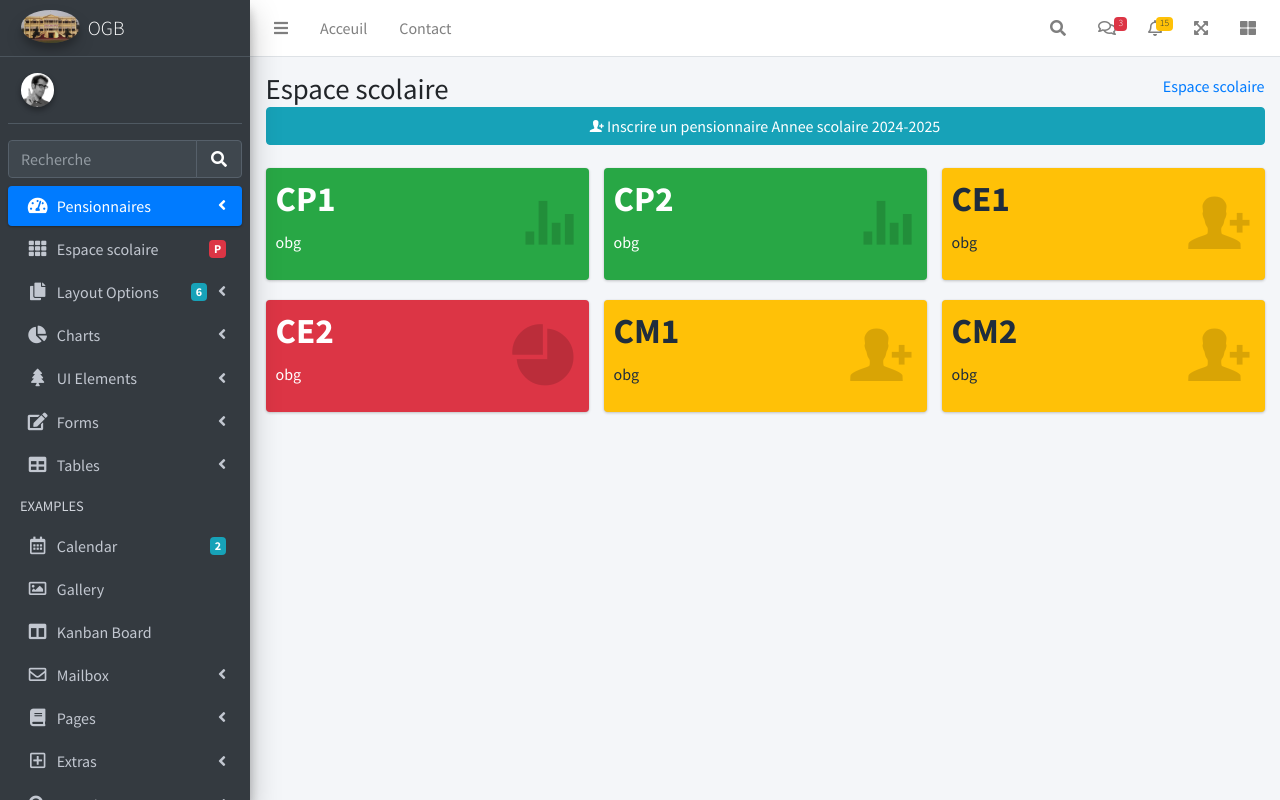
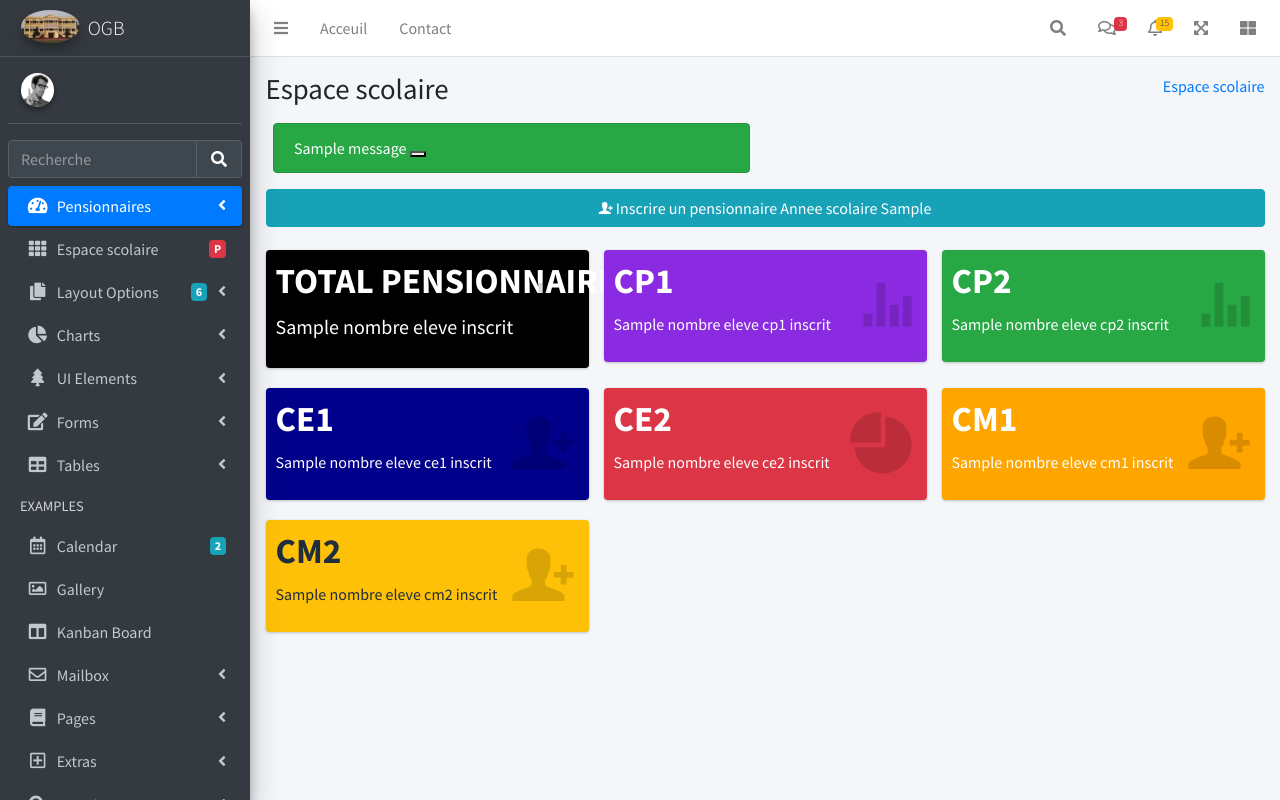
Before and after one commit to Alidouwarma09/OGB_BASE, a Django app: template Personnel/templates/espace_scolaire/index.html in a window 1280 px wide. Run offline with Django 5.2, Linux system fonts and the light colour scheme; the template is opened without the code that fills it: most values are stand-ins (such as "Sample title", 1, 10 or a date in 2020); one stand-in notice (Sample message) is shown; some libraries are stand-ins or nearby versions.

Commit message:
inscription 2

```diff
--- a/Personnel/templates/espace_scolaire/index.html
+++ b/Personnel/templates/espace_scolaire/index.html
@@ -15,6 +15,16 @@
                     <div class="row mb-2">
                         <div class="col-sm-6">
                             <h1 class="m-0">Espace scolaire</h1>
+                            {% if messages %}
+                                <div class="container mt-3">
+                                    {% for message in messages %}
+                                        <div class="alert alert-{{ message.tags }} alert-dismissible fade show" role="alert">
+                                            {{ message }}
+                                            <button type="button" class="btn-close" data-bs-dismiss="alert" aria-label="Close"></button>
+                                        </div>
+                                    {% endfor %}
+                                </div>
+                            {% endif %}
                         </div>
                         <div class="col-sm-6">
                             <ol class="breadcrumb float-sm-right">
@@ -23,7 +33,7 @@
                         </div>
                         <div class="col-lg-12 col-6">
                             <button class="btn btn-info" style="width: 100%" data-toggle="modal" data-target="#modalInscription">
-                                <i class="ion ion-person-add"></i> Inscrire un pensionnaire Annee  scolaire 2024-2025
+                                <i class="ion ion-person-add"></i> Inscrire un pensionnaire Annee  scolaire {{ annee_scolaire }}
                             </button>
                         </div>
                     </div>
@@ -35,11 +45,25 @@
                     <div class="row">
                         <div class="col-lg-4 col-6">
                             <!-- small box -->
-                            <div class="small-box bg-success">
+                            <div class="small-box bg-black">
+                                <div class="inner">
+                                    <h3>TOTAL PENSIONNAIRE<sup style="font-size: 20px"></sup></h3>
+
+                                    <p style="font-size: 20px">{{ nombre_eleve }} inscrit</p>
+
+                                </div>
+                                <div class="icon">
+                                    <i class="ion ion-stats-bars"></i>
+                                </div>
+                            </div>
+                        </div>
+                        <div class="col-lg-4 col-6">
+                            <!-- small box -->
+                            <div class="small-box text-white" style="background-color: blueviolet">
                                 <div class="inner">
                                     <h3>CP1<sup style="font-size: 20px"></sup></h3>
 
-                                    <p>obg</p>
+                                    <p>{{ nombre_eleve_cp1 }} inscrit</p>
 
                                 </div>
                                 <div class="icon">
@@ -51,11 +75,11 @@
                         <!-- ./col -->
                         <div class="col-lg-4 col-6">
                             <!-- small box -->
-                            <div class="small-box bg-success">
+                            <div class="small-box bg-success text-white">
                                 <div class="inner">
                                     <h3>CP2<sup style="font-size: 20px"></sup></h3>
 
-                                    <p>obg</p>
+                                    <p>{{ nombre_eleve_cp2 }} inscrit</p>
 
                                 </div>
                                 <div class="icon">
@@ -66,11 +90,11 @@
                         <!-- ./col -->
                         <div class="col-lg-4 col-6">
                             <!-- small box -->
-                            <div class="small-box bg-warning">
+                            <div class="small-box text-white" style="background-color: darkblue">
                                 <div class="inner">
                                     <h3>CE1</h3>
 
-                                    <p>obg</p>
+                                    <p>{{ nombre_eleve_ce1 }} inscrit</p>
 
                                 </div>
                                 <div class="icon">
@@ -81,11 +105,11 @@
                         <!-- ./col -->
                         <div class="col-lg-4 col-6">
                             <!-- small box -->
-                            <div class="small-box bg-danger">
+                            <div class="small-box bg-danger text-white">
                                 <div class="inner">
                                     <h3>CE2</h3>
 
-                                    <p>obg</p>
+                                    <p>{{ nombre_eleve_ce2 }} inscrit</p>
 
                                 </div>
                                 <div class="icon">
@@ -95,11 +119,11 @@
                         </div>
                         <div class="col-lg-4 col-6">
                             <!-- small box -->
-                            <div class="small-box bg-warning">
+                            <div class="small-box text-white" style="background-color: orange">
                                 <div class="inner">
                                     <h3>CM1</h3>
 
-                                    <p>obg</p>
+                                    <p>{{ nombre_eleve_cm1 }} inscrit</p>
 
                                 </div>
                                 <div class="icon">
@@ -109,11 +133,11 @@
                         </div>
                         <div class="col-lg-4 col-6">
                             <!-- small box -->
-                            <div class="small-box bg-warning">
+                            <div class="small-box bg-warning text-white">
                                 <div class="inner">
                                     <h3>CM2</h3>
 
-                                    <p>obg</p>
+                                    <p>{{ nombre_eleve_cm2 }} inscrit</p>
                                 </div>
                                 <div class="icon">
                                     <i class="ion ion-person-add"></i>
@@ -121,7 +145,6 @@
                             </div>
                         </div>
 
-                        <!-- ./col -->
                     </div>
                 </div>
             </section>
@@ -130,8 +153,10 @@
         <div class="modal fade" id="modalInscription" tabindex="-1" role="dialog" aria-labelledby="modalInscriptionLabel" aria-hidden="true">
             <div class="modal-dialog" role="document">
                 <div class="modal-content">
+
+
                     <div class="modal-header">
-                        <h5 class="modal-title" id="modalInscriptionLabel">Inscription d'un pensionnaire</h5>
+                        <h5 class="modal-title" id="modalInscriptionLabel">Inscription d'un pensionnaire {{ annee_scolaire }}</h5>
                         <button type="button" class="close" data-dismiss="modal" aria-label="Close">
                             <span aria-hidden="true">&times;</span>
                         </button>
@@ -141,12 +166,16 @@
                             {% csrf_token %}
                             <div class="form-group">
                                 <label for="pensionnaire">Pensionnaire</label>
-                                <select class="form-control select2" id="pensionnaire" name="pensionnaire_id" style="width: 100%" required>
+                                <select class="form-control selectpicker" id="pensionnaire" name="pensionnaire_id"
+                                        data-live-search="true" style="width: 100%;" required>
+                                    {% for pensionnaire in pensionnaires %}
+                                        <option value="{{ pensionnaire.id }}">
+                                            {{ pensionnaire.nom_enfant }} {{ pensionnaire.prenom_enfant }}
+                                        </option>
+                                    {% endfor %}
                                 </select>
+                            </div>
 
-
-
-                            </div>
 
                             <div class="form-group">
                                 <label for="classe_inscrit">Classe</label>
@@ -159,7 +188,7 @@
                                     <option value="CM2">CM2</option>
                                 </select>
                             </div>
-                            <button style="width: 100%" type="submit" class="btn btn-primary">Soumettre</button>
+                            <button style="width: 100%" type="submit" class="btn btn-primary">Inscrire</button>
                         </form>
                     </div>
                 </div>
@@ -168,56 +197,31 @@
     </div>
 
     </body>
+
     <script>
-        $('#pensionnaire').select2({
-            placeholder: "Recherchez un pensionnaire",
-            minimumInputLength: 0, // Permet de charger les résultats dès l'ouverture
-            ajax: {
-                url: "{% url 'Personnel:pensionnaires_autocomplete' %}",
-                dataType: 'json',
-                delay: 250,
-                data: function (params) {
-                    return {
-                        term: params.term || '' // Si aucun texte n'est saisi, renvoie tous les résultats
-                    };
-                },
-                processResults: function (data) {
-                    return {
-                        results: data.results
-                    };
-                },
-                cache: true
-            }
+        $(document).ready(function() {
+            $('#pensionnaire').selectpicker();
+
+            // Exemple : Charger les options dynamiquement
+            $('#pensionnaire').on('show.bs.select', function() {
+                $.ajax({
+                    url: "{% url 'Personnel:rechercher_pensionnaires' %}",
+                    data: { q: '' },
+                    success: function(data) {
+                        $('#pensionnaire').empty();
+                        data.results.forEach(function(item) {
+                            $('#pensionnaire').append(new Option(item.text, item.id));
+                        });
+                        $('#pensionnaire').selectpicker('refresh');
+                    }
+                });
+            });
         });
-
-
-
     </script>
     <script>
-        function getCookie(name) {
-            let cookieValue = null;
-            if (document.cookie && document.cookie !== '') {
-                const cookies = document.cookie.split(';');
-                for (let i = 0; i < cookies.length; i++) {
-                    const cookie = cookies[i].trim();
-                    if (cookie.substring(0, name.length + 1) === (name + '=')) {
-                        cookieValue = decodeURIComponent(cookie.substring(name.length + 1));
-                        break;
-                    }
-                }
-            }
-            return cookieValue;
-        }
-        const csrftoken = getCookie('csrftoken');
-
-        $.ajaxSetup({
-            beforeSend: function (xhr, settings) {
-                if (!/^http:.*/.test(settings.url) && !/^https:.*/.test(settings.url)) {
-                    xhr.setRequestHeader("X-CSRFToken", csrftoken);
-                }
-            }
+        $(document).ready(function() {
+            $('.selectpicker').selectpicker();
         });
     </script>
 
-
 {% endblock %}
--- a/Personnel/urls.py
+++ b/Personnel/urls.py
@@ -7,7 +7,7 @@ urlpatterns = [
     path('enregistrer_pensionnaire/', views.enregistrer_pensionnaire, name='enregistrer_pensionnaire'),
     path('espace_scolaire/', views.espace_scolaire, name='espace_scolaire'),
     path('inscription_scolaire/', views.inscription_scolaire, name='inscription_scolaire'),
-    path('pensionnaires-autocomplete/', views.pensionnaires_autocomplete, name='pensionnaires_autocomplete'),
+    path('rechercher_pensionnaires/', views.rechercher_pensionnaires, name='rechercher_pensionnaires'),
     path('liste_pensionnaire/', views.liste_pensionnaire, name='liste_pensionnaire'),
     path('enregistrer_pensionnaire_et_pere/', views.enregistrer_pensionnaire_et_pere, name='enregistrer_info'),
     path('details_pensionnaire/<int:pensionnaire_id>/', views.details_pensionnaire, name='details_pensionnaires'),
--- a/templates/base.html
+++ b/templates/base.html
@@ -16,9 +16,10 @@
     <link rel="stylesheet" href="{% static 'plugins/bootstrap4-duallistbox/bootstrap-duallistbox.min.css' %}">
     <link rel="stylesheet" href="{% static 'plugins/dropzone/min/dropzone.min.css' %}">
     <link rel="stylesheet" href="{% static 'dist/css/adminlte.min.css' %}">
+    <link href="https://cdn.jsdelivr.net/npm/bootstrap-select@1.13.18/dist/css/bootstrap-select.min.css" rel="stylesheet">
+
 
     <link rel="stylesheet" href="https://fonts.googleapis.com/css?family=Source+Sans+Pro:300,400,400i,700&display=fallback">
-    <!-- Font Awesome -->
     <link rel="stylesheet" href="{% static 'plugins/fontawesome-free/css/all.min.css' %}">
     <link rel="stylesheet" href="{% static 'plugins/tempusdominus-bootstrap-4/css/tempusdominus-bootstrap-4.min.css' %}">
 
@@ -32,11 +33,6 @@
     <link rel="stylesheet" href="{% static 'plugins/datatables-buttons/css/buttons.bootstrap4.min.css' %}">
     <!-- Ionicons -->
     <link rel="stylesheet" href="https://code.ionicframework.com/ionicons/2.0.1/css/ionicons.min.css">
-    <!-- Select2 CSS -->
-    <link href="https://cdnjs.cloudflare.com/ajax/libs/select2/4.0.13/css/select2.min.css" rel="stylesheet"/>
-
-    <!-- Select2 JS -->
-
 </head>
 
 {% block content %}{% endblock %}
@@ -65,9 +61,8 @@
 <script src="{% static 'plugins/bs-stepper/js/bs-stepper.min.js' %}"></script>
 <script src="{% static 'plugins/dropzone/min/dropzone.min.js' %}"></script>
 <script src="{% static 'dist/js/adminlte.min.js' %}"></script>
-<script src="https://cdnjs.cloudflare.com/ajax/libs/select2/4.1.0-beta.1/js/select2.min.js"></script>
-<script src="https://code.jquery.com/jquery-3.6.0.min.js"></script>
-<script src="https://cdnjs.cloudflare.com/ajax/libs/select2/4.0.13/js/select2.min.js"></script>
+<script src="https://cdn.jsdelivr.net/npm/bootstrap@4.6.2/dist/js/bootstrap.min.js"></script>
+<script src="https://cdn.jsdelivr.net/npm/bootstrap-select@1.13.18/dist/js/bootstrap-select.min.js"></script>
 
 
 
```
Also changed, not shown: Model/models.py (+15 -7 lines), Personnel/views.py (+72 -18 lines), Model/migrations/0002_inscription_unique_pensionnaire_classe.py (added).
